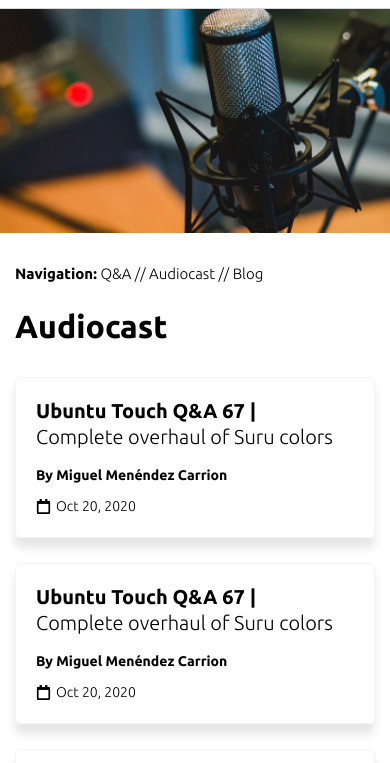
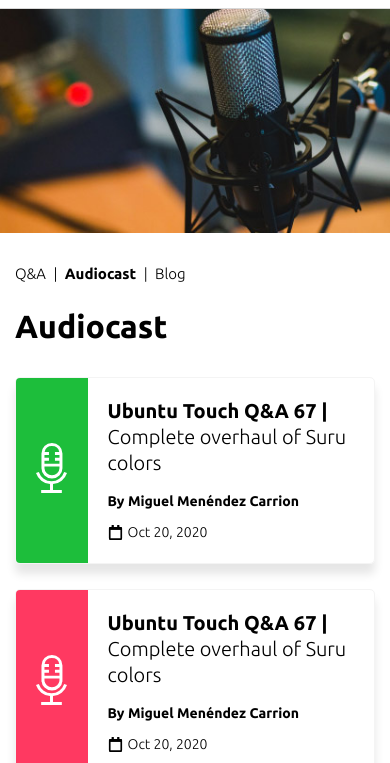
Before and after one commit to zecevicv/ubuntu-touch, a website: page blog.html in a window 390 px wide. Shown: the part 81-844 px from the top of the page. Drawn offline with nearby package versions, Linux system fonts and the light colour scheme.

Commit message:
[IMP] - Blog Page

```diff
--- a/blog.html
+++ b/blog.html
@@ -453,9 +453,10 @@
   <div class="blog-nav">
     <div class="container">
       <p>
-        <span class="bold">Navigation: </span>
-        <a href="#">Q&A</a> //
-        <a href="#">Audiocast</a> //
+        <a href="#">Q&A</a>
+        <span class="mx-1">|</span>
+        <a href="#" class="bold">Audiocast</a>
+        <span class="mx-1">|</span>
         <a href="#">Blog</a>
       </p>
     </div>
--- a/scss/pages/_blog.scss
+++ b/scss/pages/_blog.scss
@@ -72,8 +72,8 @@
         flex: 0 0 20%;
       }
 
-      @media (max-width: 575.98px) {
-        display: none;
+      @media (max-width: 370px) {
+        flex: 0 0 25%;
       }
     }
 
@@ -115,8 +115,11 @@
       }
 
       @media (max-width: 575.98px) {
-        flex: 0 0 100%;
         padding: 20px;
+      }
+
+      @media (max-width: 370px) {
+        flex: 0 0 75%;
       }
     }
 
```
Also changed, not shown: css/style.css.
